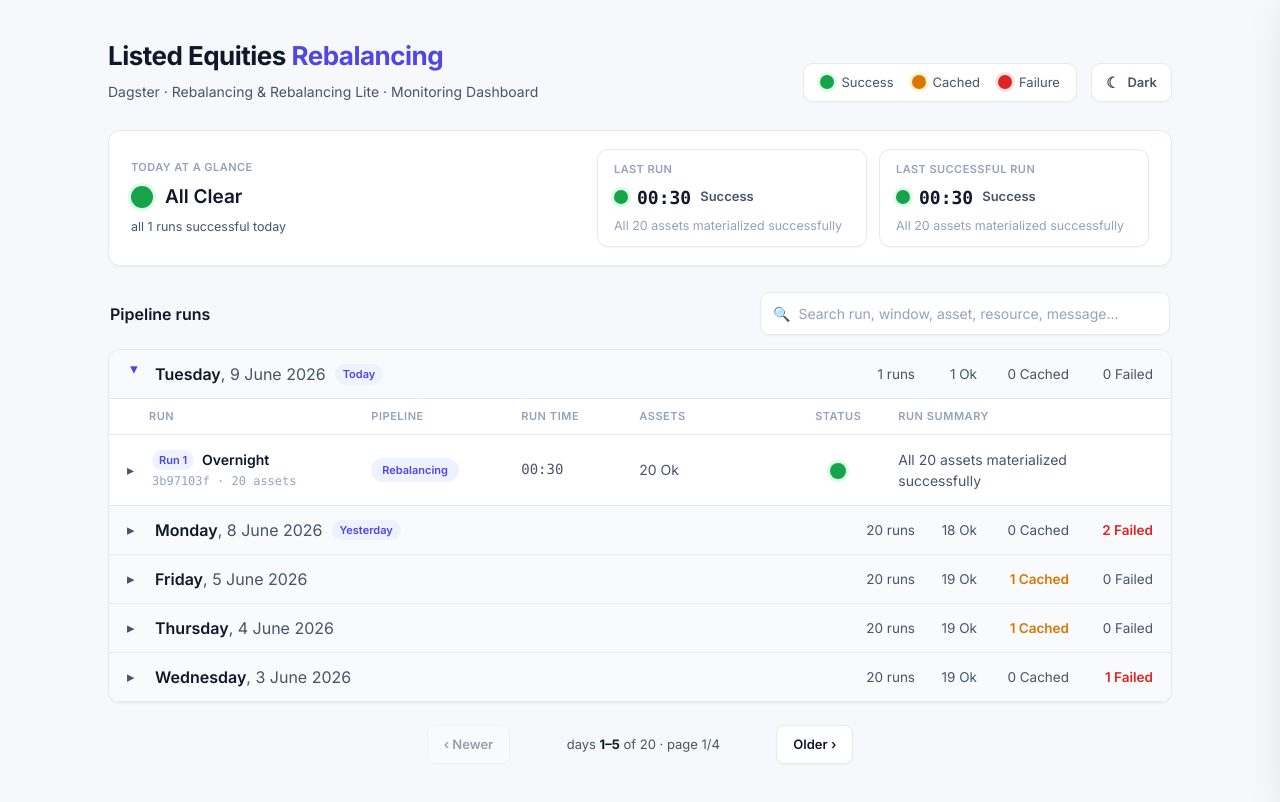
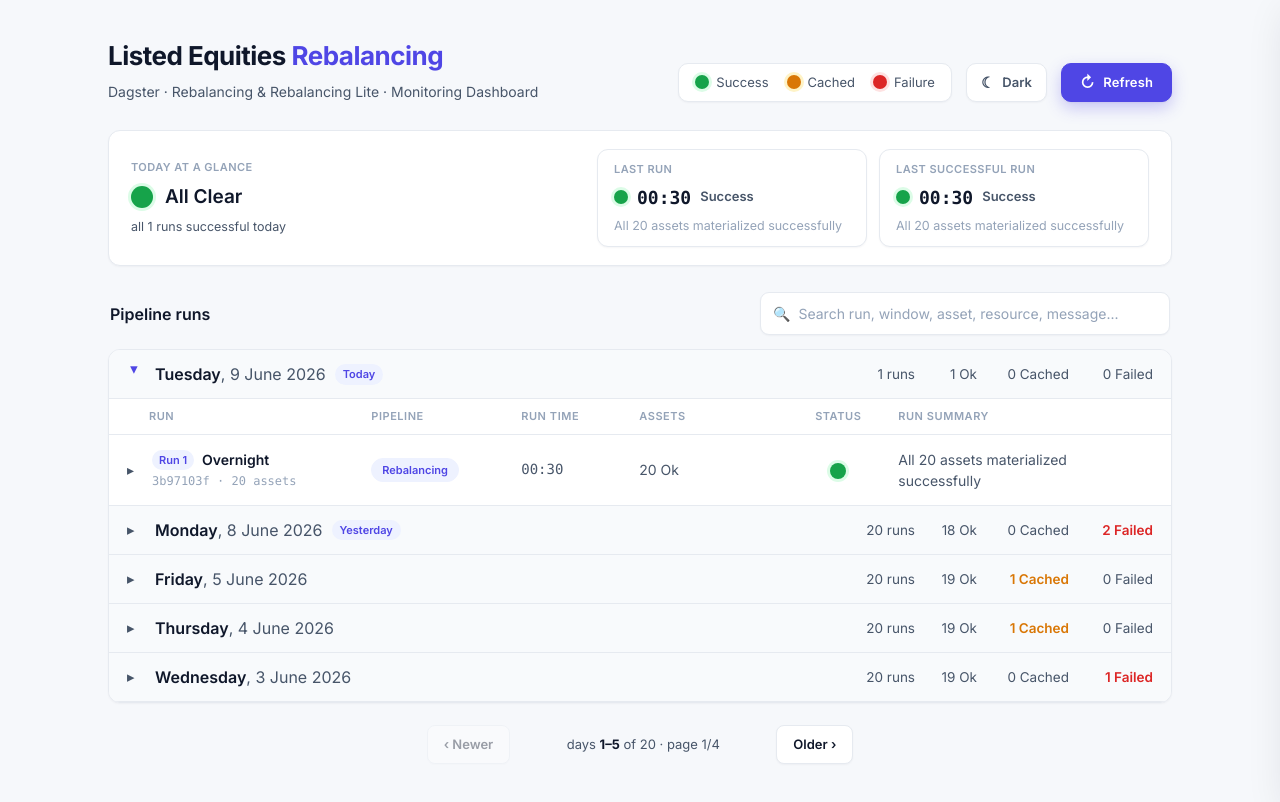
Before and after one commit to MaverickSachin/monitoring-dashboard, a Next.js app: page / in a window 1280 px wide. Shown: the top 802 px of the page. Built offline with nearby package versions, Linux system fonts and the light colour scheme.

Commit message:
Added a refresh button

```diff
--- a/app/globals.css
+++ b/app/globals.css
@@ -175,6 +175,103 @@ body {
 .themetg .tic {
   font-size: 15px;
   line-height: 1;
+}
+
+/* ---------- refresh button (primary action) ---------- */
+/* A solid indigo "primary" button — the one stark, obvious control inviting a
+   click. Deliberately not red (no failure connotation) and consistent across
+   light/dark so it always reads as the main action. */
+.refreshbtn {
+  display: inline-flex;
+  align-items: center;
+  gap: 8px;
+  cursor: pointer;
+  font: inherit;
+  font-size: 13px;
+  font-weight: 600;
+  letter-spacing: 0.01em;
+  color: #fff;
+  background: #4f46e5;
+  border: 1px solid #4f46e5;
+  border-radius: 10px;
+  padding: 9px 18px;
+  box-shadow: var(--shadow-sm), 0 6px 16px rgba(79, 70, 229, 0.28);
+  transition: background 0.12s, box-shadow 0.12s, transform 0.08s, opacity 0.12s;
+}
+.refreshbtn:hover {
+  background: #4338ca;
+  border-color: #4338ca;
+  box-shadow: var(--shadow-sm), 0 8px 22px rgba(79, 70, 229, 0.38);
+}
+.refreshbtn:active {
+  transform: translateY(1px);
+}
+.refreshbtn:focus-visible {
+  outline: none;
+  box-shadow: 0 0 0 3px rgba(79, 70, 229, 0.4);
+}
+.refreshbtn[disabled] {
+  cursor: default;
+  opacity: 0.8;
+  box-shadow: var(--shadow-sm);
+}
+.refreshbtn .ric {
+  font-size: 16px;
+  line-height: 1;
+}
+.refreshbtn .ric.spin {
+  animation: spin 0.7s linear infinite;
+}
+@keyframes spin {
+  to {
+    transform: rotate(360deg);
+  }
+}
+
+/* ---------- hover tooltip ---------- */
+.tipwrap {
+  position: relative;
+  display: inline-flex;
+}
+.tipwrap::after {
+  content: attr(data-tip);
+  position: absolute;
+  top: calc(100% + 9px);
+  right: 0;
+  z-index: 60;
+  white-space: nowrap;
+  font-size: 12px;
+  font-weight: 500;
+  color: var(--surface);
+  background: var(--ink);
+  padding: 7px 11px;
+  border-radius: 8px;
+  box-shadow: var(--shadow);
+  opacity: 0;
+  transform: translateY(-3px);
+  pointer-events: none;
+  transition: opacity 0.14s ease, transform 0.14s ease;
+}
+.tipwrap::before {
+  content: "";
+  position: absolute;
+  top: calc(100% + 4px);
+  right: 20px;
+  z-index: 60;
+  border: 5px solid transparent;
+  border-bottom-color: var(--ink);
+  opacity: 0;
+  pointer-events: none;
+  transition: opacity 0.14s ease;
+}
+.tipwrap:hover::after,
+.tipwrap:focus-within::after {
+  opacity: 1;
+  transform: translateY(0);
+}
+.tipwrap:hover::before,
+.tipwrap:focus-within::before {
+  opacity: 1;
 }
 
 /* ---------- status dot ---------- */
@@ -1002,7 +1099,8 @@ tr.detail > td {
   .err-node.off,
   .err-dash,
   .err-break,
-  .err-cursor {
+  .err-cursor,
+  .refreshbtn .ric.spin {
     animation: none;
   }
 }
--- a/app/page.tsx
+++ b/app/page.tsx
@@ -1,8 +1,8 @@
-import { AutoRefresh } from "@/components/AutoRefresh";
 import { RunsDashboard } from "@/components/dashboard/RunsDashboard";
 import { getPipelineDays } from "@/lib/pipeline/data-source";
 
-// Always render fresh on (re)visit so scheduled refreshes pick up new run output.
+// Always render fresh on (re)visit and on the in-app Refresh button, so each
+// load/refresh re-runs the server fetch and picks up the latest run output.
 export const dynamic = "force-dynamic";
 
 export default async function Page() {
@@ -10,7 +10,6 @@ export default async function Page() {
 
   return (
     <main className="wrap">
-      <AutoRefresh />
       <RunsDashboard days={days} />
     </main>
   );
--- a/components/AutoRefresh.tsx
+++ /dev/null
@@ -1,36 +0,0 @@
-"use client";
-
-import { useEffect } from "react";
-import { useRouter } from "next/navigation";
-import { msUntilNextRefresh } from "@/lib/pipeline/refresh-schedule";
-
-/**
- * Re-pulls pipeline data on a schedule-aware cadence: it waits until just after
- * each run is expected to finish, then calls `router.refresh()` — which re-runs
- * the server fetch (Flask API or mock) and streams fresh data in while keeping
- * the user's open/search state. The backend call and token stay server-side.
- */
-export function AutoRefresh() {
-  const router = useRouter();
-
-  useEffect(() => {
-    let active = true;
-    let timer: ReturnType<typeof setTimeout>;
-
-    const tick = () => {
-      timer = setTimeout(() => {
-        if (!active) return;
-        router.refresh();
-        tick(); // re-arm for the next expected output
-      }, msUntilNextRefresh(new Date()));
-    };
-
-    tick();
-    return () => {
-      active = false;
-      clearTimeout(timer);
-    };
-  }, [router]);
-
-  return null;
-}
--- a/components/dashboard/RunsDashboard.tsx
+++ b/components/dashboard/RunsDashboard.tsx
@@ -2,6 +2,7 @@
 
 import { useRunsTable } from "@/hooks/useRunsTable";
 import { Dot } from "@/components/ui/Dot";
+import { RefreshButton } from "@/components/ui/RefreshButton";
 import { ThemeToggle } from "@/components/ui/ThemeToggle";
 import type { Day } from "@/lib/pipeline";
 import { HealthBanner } from "./HealthBanner";
@@ -40,6 +41,7 @@ export function RunsDashboard({ days }: RunsDashboardProps) {
             </span>
           </div>
           <ThemeToggle />
+          <RefreshButton />
         </div>
       </header>
 
--- /dev/null
+++ b/components/ui/RefreshButton.tsx
@@ -0,0 +1,42 @@
+"use client";
+
+import { useTransition } from "react";
+import { useRouter } from "next/navigation";
+
+/**
+ * Manual data refresh — the only way the dashboard re-pulls data (no polling,
+ * no background timers). Clicking re-runs the server fetch (the
+ * `pipeline_run_audit_summary` API or mock) via `router.refresh()` and streams
+ * the latest records in while preserving the user's open/search state. Wrapping
+ * the call in a transition keeps `isPending` true for the whole round-trip, so
+ * the button can show a live "Refreshing…" state. The backend call and token
+ * stay server-side.
+ */
+export function RefreshButton() {
+  const router = useRouter();
+  const [isPending, startTransition] = useTransition();
+
+  const refresh = () => {
+    startTransition(() => {
+      router.refresh();
+    });
+  };
+
+  return (
+    <span className="tipwrap" data-tip="Click to load the latest pipeline data">
+      <button
+        type="button"
+        className="refreshbtn"
+        onClick={refresh}
+        disabled={isPending}
+        aria-label="Refresh — load the latest pipeline data"
+        aria-busy={isPending}
+      >
+        <span className={`ric${isPending ? " spin" : ""}`} aria-hidden="true">
+          ↻
+        </span>
+        <span className="rlabel">{isPending ? "Refreshing…" : "Refresh"}</span>
+      </button>
+    </span>
+  );
+}
--- a/lib/pipeline/api-client.ts
+++ b/lib/pipeline/api-client.ts
@@ -219,9 +219,9 @@ export class ApiPipelineDataSource implements PipelineDataSource {
   }
 
   async getDays(): Promise<Day[]> {
-    // `no-store` so each scheduled refresh pulls the latest writes (cadence is
-    // driven by AutoRefresh). TLS trust for internal certs must be handled by
-    // the runtime (NODE_EXTRA_CA_CERTS) — never disable verification in code.
+    // `no-store` so each Refresh-button click pulls the latest writes rather
+    // than a cached copy. TLS trust for internal certs must be handled by the
+    // runtime (NODE_EXTRA_CA_CERTS) — never disable verification in code.
     const res = await fetch(`${this.cfg.baseUrl}${this.cfg.runsPath}`, {
       headers: {
         Accept: "application/json",
--- a/lib/pipeline/refresh-schedule.ts
+++ /dev/null
@@ -1,38 +0,0 @@
-import { LITE_WINDOWS, RUN_WINDOWS } from "./constants";
-
-/**
- * Refresh cadence driven by the pipeline schedules: instead of blind polling,
- * the UI refreshes shortly after each run is expected to have produced output.
- * Full runs take up to ~10 min, Lite ~5–10 min; we wait the upper bound plus a
- * small grace so the query lands on a completed write.
- */
-const FULL_DURATION_MIN = 10;
-const LITE_DURATION_MIN = 10;
-const GRACE_MIN = 2;
-const DAY_MIN = 24 * 60;
-
-const toMin = (time: string): number => {
-  const [h, m] = time.split(":").map(Number);
-  return h * 60 + m;
-};
-
-/** Minutes-of-day at which each run's output is expected to be queryable. */
-const OUTPUT_READY_MIN: number[] = (() => {
-  const out: number[] = [];
-  for (const w of RUN_WINDOWS) out.push(toMin(w.time) + FULL_DURATION_MIN + GRACE_MIN);
-  for (const lw of LITE_WINDOWS) {
-    for (const t of lw.times) out.push(toMin(t) + LITE_DURATION_MIN + GRACE_MIN);
-  }
-  return [...new Set(out)].sort((a, b) => a - b);
-})();
-
-/**
- * Milliseconds from `now` until the next moment a pipeline output is expected.
- * After the last run of the day, rolls over to the first run of the next day.
- */
-export function msUntilNextRefresh(now: Date): number {
-  const nowMin = now.getHours() * 60 + now.getMinutes() + now.getSeconds() / 60;
-  const next = OUTPUT_READY_MIN.find((m) => m > nowMin);
-  const deltaMin = next != null ? next - nowMin : DAY_MIN - nowMin + OUTPUT_READY_MIN[0];
-  return Math.max(1000, Math.ceil(deltaMin * 60_000));
-}
```
Also changed, not shown: 2 other files (tests, documents, lock files or other folders).
